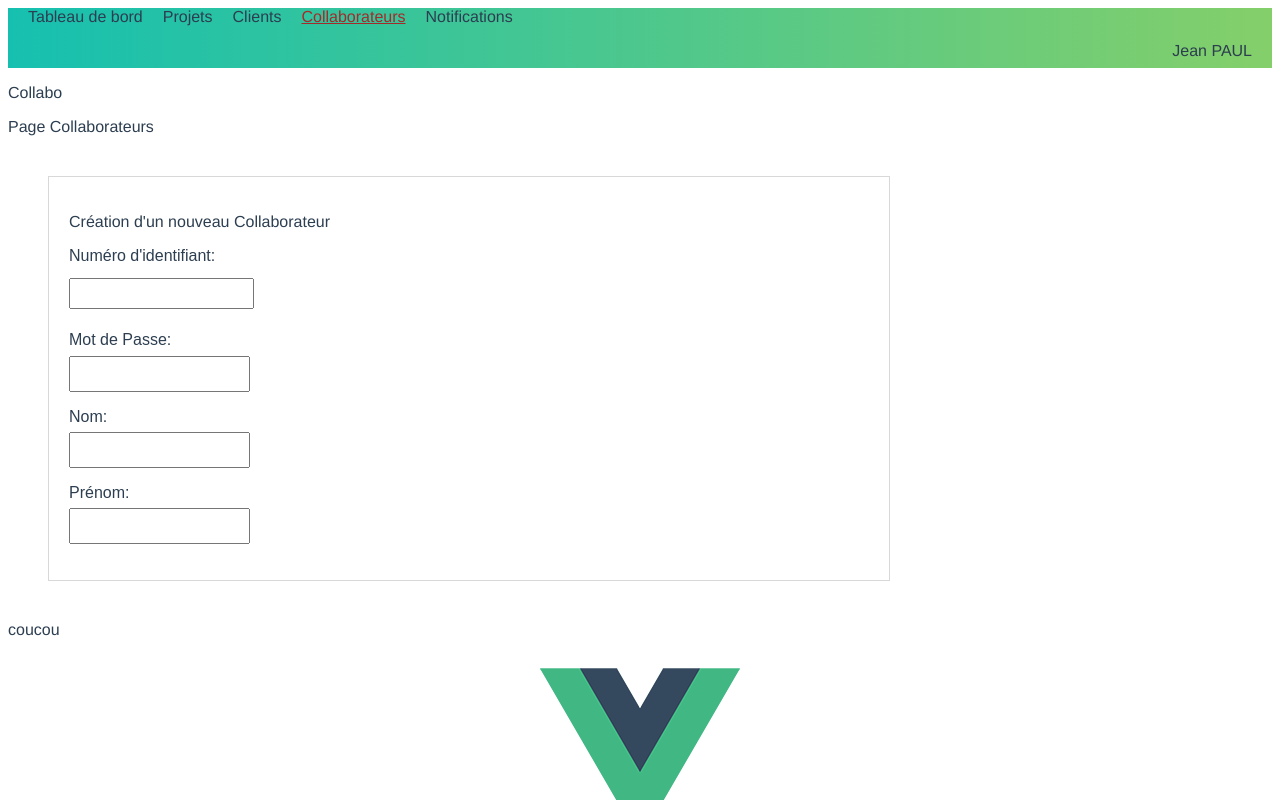
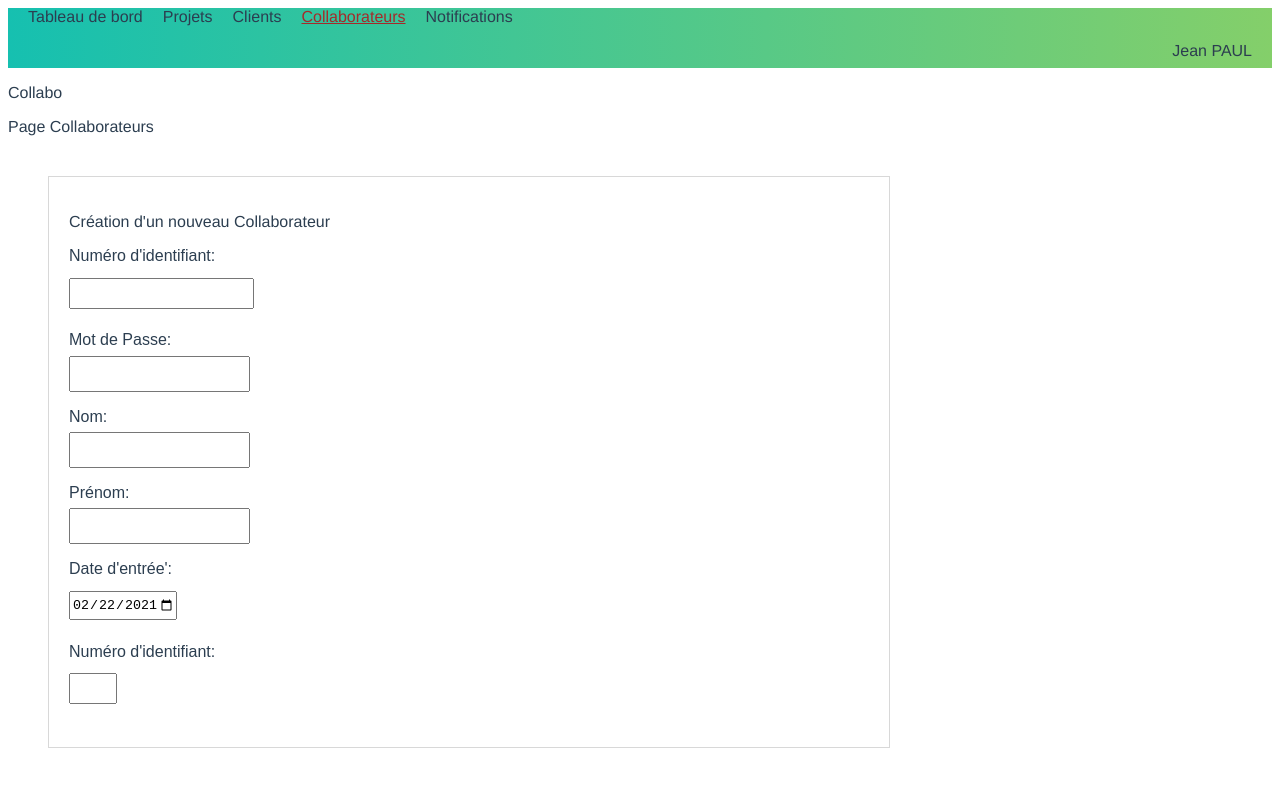
Before and after one commit to vutrang155/projet-genie-logiciel, a Vue app in the folder client/: page / in a window 1280 px wide. Both pictures are taken after a click on the element "Collaborateurs". Shown: the top 800 px of the page. Built offline with nearby package versions, Linux system fonts and the light colour scheme.

Commit message:
tiny update
Sync pour que rold puisse bosser sur le fichier

```diff
--- a/client/src/components/Collaborateurs/addCollabo.vue
+++ b/client/src/components/Collaborateurs/addCollabo.vue
@@ -32,8 +32,25 @@
       <textarea id="auto" v-model="Prenom"></textarea>
     </p>
 
-	</form>
-	<p>coucou</p>
+    <p>
+      <label for="start">Date d'entrée':</label>
+
+      <input type="date" id="start" name="task-start" :style="{width:'auto'}"
+       value="2021-02-22"
+       min="2021-01-01" max="2022-12-31">
+    </p>
+
+    <p>
+			<label for="ID">Numéro d'identifiant:</label>
+			<input type="number" id="ID" name="ID" :style="{width:'auto'}"
+       min="1" max="3" >
+		</p>
+
+
+
+
+  </form>
+
 </template>
 
 <script>
```
